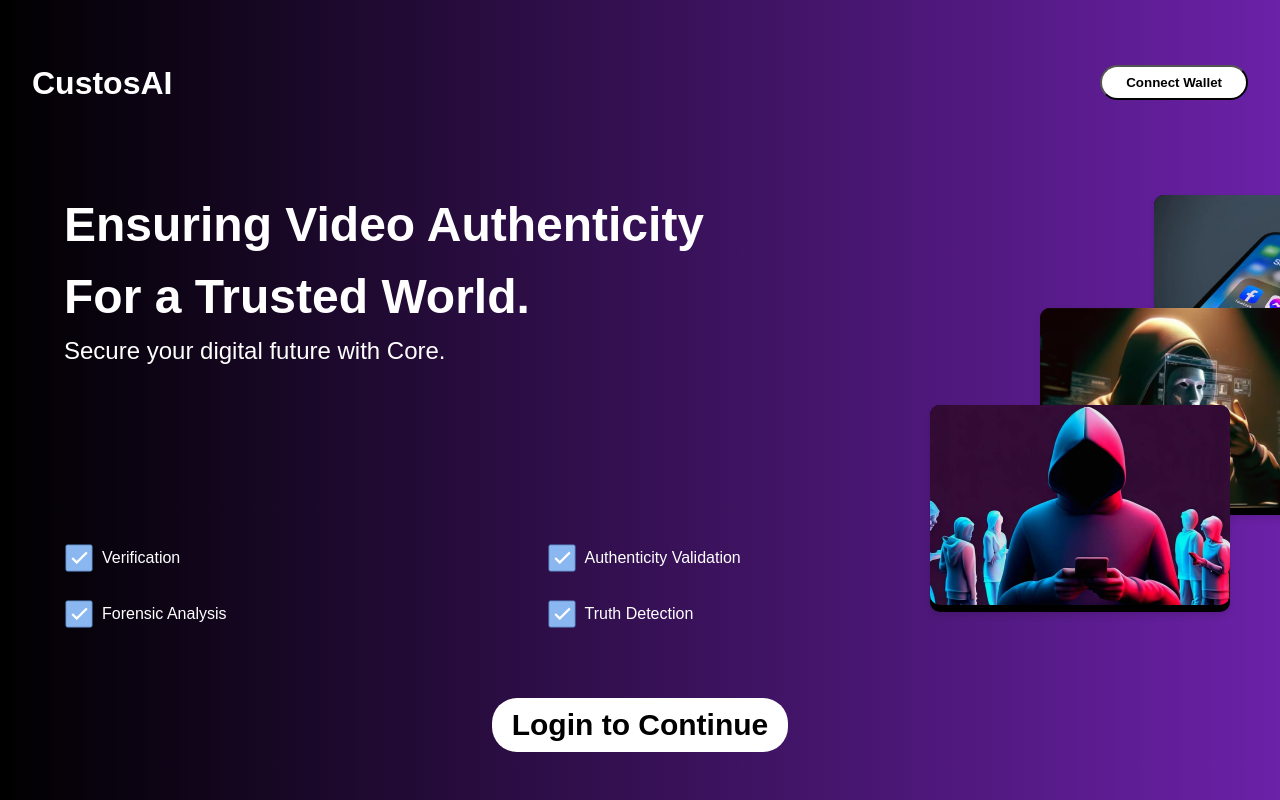
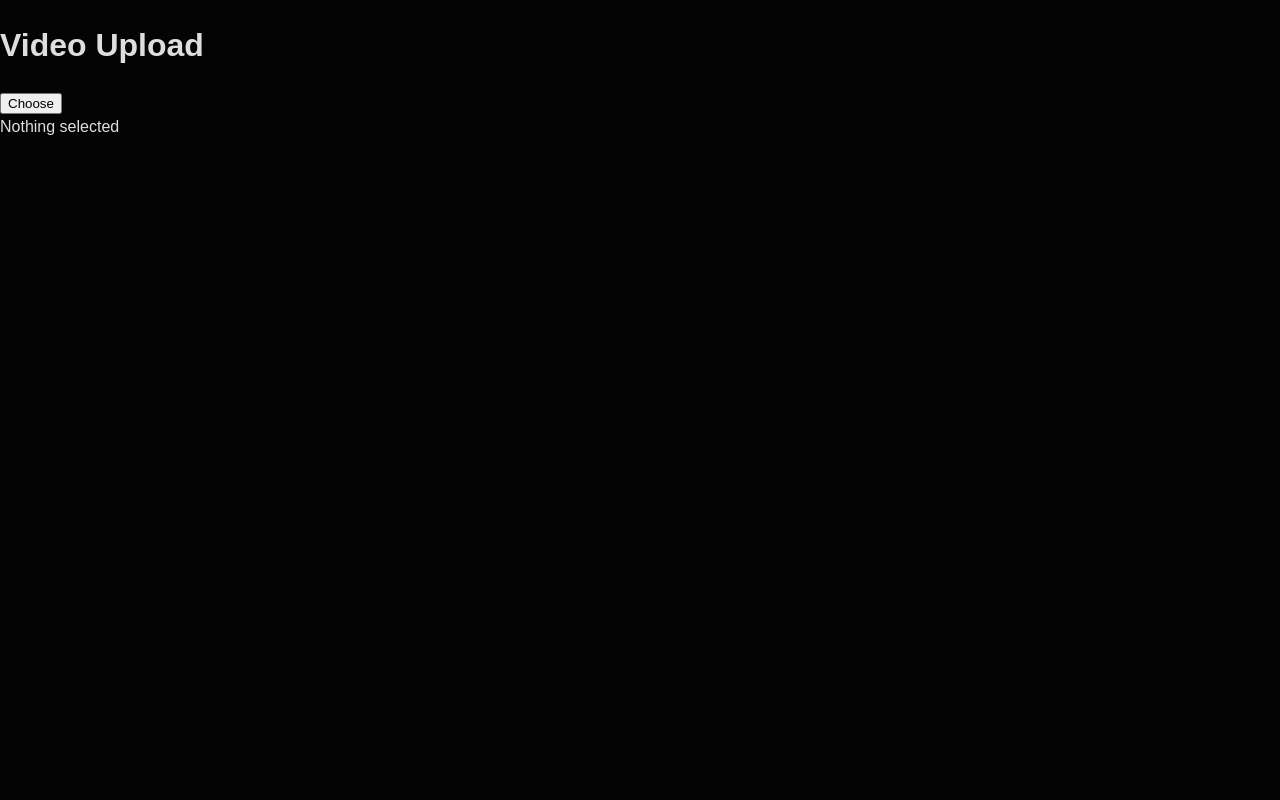
Before and after one commit to SagnikBasak04/NeuralDetect, a React (Vite) app in the folder client/: page /form in a window 1280 px wide. Shown: the top 800 px of the page. Built offline with nearby package versions, Linux system fonts and the light colour scheme.

Commit message:
landing done

```diff
--- a/client/src/App.tsx
+++ b/client/src/App.tsx
@@ -1,27 +1,13 @@
-// import { useState } from 'react'
-import Landing from './components/landing';
-// import Form from './components/form';
-// import { useEffect, useState } from "react";
-// import { BrowserRouter as Router } from "react-router-dom";
-// import { motion } from "framer-motion";
-// import Footer from "./component/Footer";
-// import Navbar from "./component/Navbar";
-// import ScrollToTop from "./component/ScrollToTop";
-// import Sidebar from "./component/Sidebar";
-// import AppRoutes from "./routes/AppRoutes";
-// import GlobalLoader from "./component/Loader/GlobalLoader";
+// App.tsx
+import React from 'react';
+import AppRoutes from './routes/AppRoutes'; // Ensure the correct path
 
-// import './App.css'
-
-function App() {
-  // const [count, setCount] = useState(0)
-
+const App: React.FC = () => {
   return (
-    <div>
-      <Landing/>
-      {/* <Form/> */}
+    <div className="App">
+      <AppRoutes />
     </div>
   );
-}
+};
 
-export default App
+export default App;
--- /dev/null
+++ b/client/src/components/VideoInput.tsx
@@ -0,0 +1,49 @@
+import React from 'react';
+
+interface VideoInputProps {
+  width: number;
+  height: number;
+}
+
+const VideoInput: React.FC<VideoInputProps> = ({ width, height }) => {
+  const inputRef = React.useRef<HTMLInputElement>(null);
+  const [source, setSource] = React.useState<string | null>(null);
+
+  const handleFileChange = (event: React.ChangeEvent<HTMLInputElement>) => {
+    const file = event.target.files?.[0];
+    if (file) {
+      const url = URL.createObjectURL(file);
+      setSource(url);
+    }
+  };
+
+  const handleChoose = () => {
+    inputRef.current?.click();
+  };
+
+  return (
+    <div className="VideoInput">
+      <input
+        ref={inputRef}
+        className="VideoInput_input"
+        type="file"
+        onChange={handleFileChange}
+        accept=".mov,.mp4"
+        style={{ display: 'none' }} // Hide the input element
+      />
+      {!source && <button onClick={handleChoose}>Choose</button>}
+      {source && (
+        <video
+          className="VideoInput_video"
+          width={width}
+          height={height}
+          controls
+          src={source}
+        />
+      )}
+      <div className="VideoInput_footer">{source || "Nothing selected"}</div>
+    </div>
+  );
+};
+
+export default VideoInput;
--- a/client/src/components/form.tsx
+++ b/client/src/components/form.tsx
@@ -1,22 +1,12 @@
-// Form.tsx
 import React from 'react';
+import VideoInput from "../components/VideoInput"; // Ensure the correct path to VideoInput
+import "./form.css";
 
 const Form: React.FC = () => {
   return (
-    <div>
-      <h2>Login Form</h2>
-      {/* Add your form elements here */}
-      <form>
-        <label>
-          Username:
-          <input type="text" name="username" />
-        </label>
-        <label>
-          Password:
-          <input type="password" name="password" />
-        </label>
-        <button type="submit">Submit</button>
-      </form>
+    <div className="App">
+      <h1>Video Upload</h1>
+      <VideoInput width={400} height={300} />
     </div>
   );
 };
--- a/client/src/components/landing.tsx
+++ b/client/src/components/landing.tsx
@@ -1,25 +1,26 @@
-import React from "react";
+// Landing.tsx
+import React from 'react';
+import { useNavigate } from 'react-router-dom';
 import "@fortawesome/fontawesome-free/css/all.min.css";
 import "./Landing.css";
 import deepfakeCard2 from "../assets/deepfake_card2.jpg";
 import deepfakeCard3 from "../assets/deepfake_card3.jpg";
 import deepfakeCard4 from "../assets/deepfake_card4.jpg";
 import tick from "../assets/tick.png";
-import logo from "../assets/logo.jpeg";
 
 const Landing: React.FC = () => {
+  const navigate = useNavigate();
+
   const handleClick = () => {
     console.log("Login is clicked");
+    navigate('/form'); // Navigate to the form page
   };
 
   return (
     <div className="landing-container">
-      {/* Main Content */}
       <div className="main-content">
-        {/* Header */}
         <header className="header">
           <div className="head-main">
-            {/* <img src={logo} alt="Logo" className="logo-icon" /> */}
             <h2>CustosAI</h2>
             <button className="connect-wallet">Connect Wallet</button>
           </div>
@@ -38,8 +39,6 @@ const Landing: React.FC = () => {
             ))}
           </div>
         </header>
-
-        {/* Middle Portion */}
         <div className="middle-portion">
           <div className="left-side">
             <div className="points-above">
@@ -69,7 +68,6 @@ const Landing: React.FC = () => {
             </button>
           </div>
         </div>
-
       </div>
     </div>
   );
--- a/client/src/routes/AppRoutes.tsx
+++ b/client/src/routes/AppRoutes.tsx
@@ -1,8 +1,8 @@
 // AppRoutes.tsx
 import React from 'react';
 import { BrowserRouter as Router, Route, Routes } from 'react-router-dom';
-import Landing from "../components/landing";
-import Form from '../components/form';
+import Landing from "../components/landing"; // Ensure the correct path
+import Form from '../components/form'; // Ensure the correct path
 
 const AppRoutes: React.FC = () => {
   return (
```
Also changed, not shown: client/src/index.tsx (+8 -14 lines), client/src/components/form.css (added).
